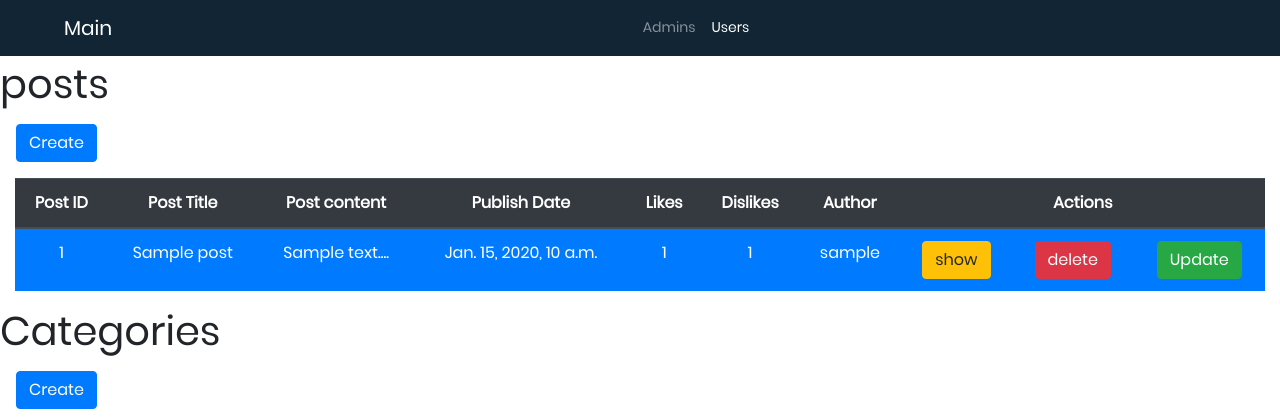
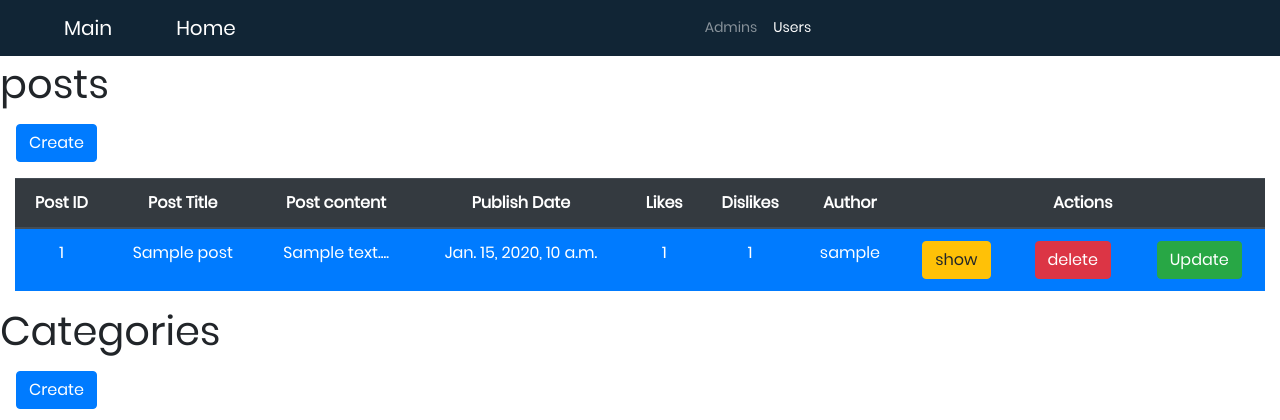
Before and after one commit to alhaithamkamal/Django-Blog, a Django app: page /manager/ in a window 1280 px wide. Shown: the top 420 px of the page. Run offline with Django 3.2, Linux system fonts and the light colour scheme; a user stored in the database is signed in; tables that the repository leaves empty hold one stand-in row (values such as "Sample post"); some libraries are stand-ins or nearby versions.

Commit message:
from manager to home link

```diff
--- a/manager/templates/manager/nav.html
+++ b/manager/templates/manager/nav.html
@@ -3,6 +3,7 @@
   style="background-color: #112535;"
 >
   <a class="navbar-brand ml-5" href="/manager">Main</a>
+  <a class="navbar-brand ml-5" href="/">Home</a>
   <button
     class="navbar-toggler"
     type="button"
```
Also changed, not shown: 1 other file.
